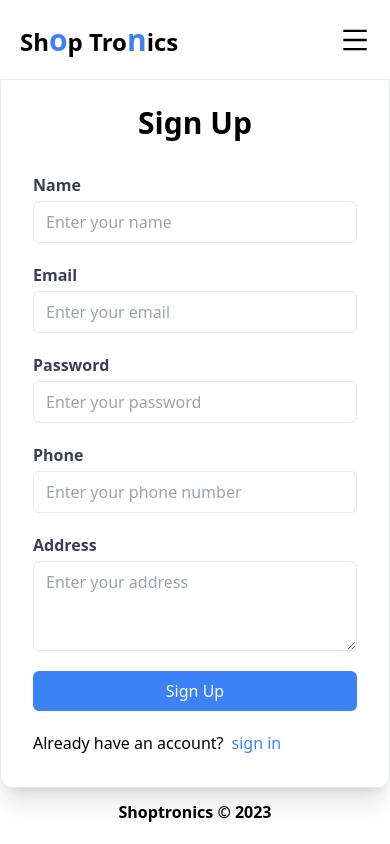
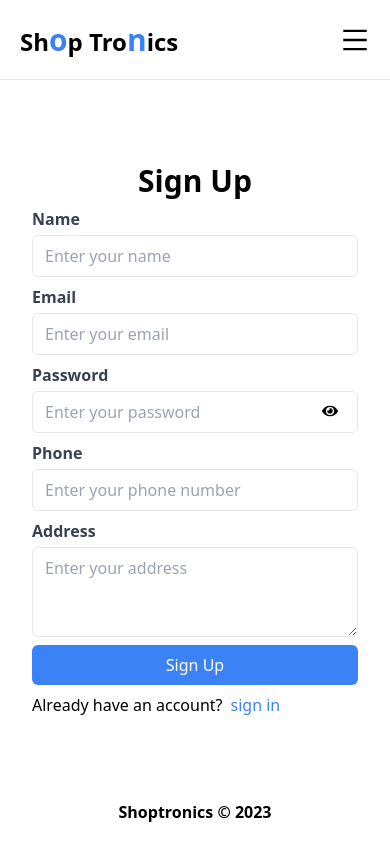
Before and after one commit to Rafiul29/shoptronics-client, a React (Create React App) app: page /sign-up in a window 390 px wide. Built offline with nearby package versions, Linux system fonts and the light colour scheme.

Commit message:
responsize sign in/up form

```diff
--- a/src/components/Card.js
+++ b/src/components/Card.js
@@ -5,8 +5,10 @@ import Rating from "./Rating";
 
 const Card = ({ product }) => {
   return (
-    <div className="product flex flex-col gap-5 bg-gray-200 rounded-md overflow-hidden  shadow-md hover:shadow-xl duration-300 ">
-      <div className="img group w-full h-64 overflow-hidden ">
+    // bg-white md:border border-1/2 md:p-8  p-3 md:rounded-xl md:shadow-xl
+    // flex flex-col gap-5 bg-blue-50 rounded-md overflow-hidden  shadow-md hover:shadow-xl duration-300
+    <div className="product flex flex-col gap-2 bg-white/90 rounded-xl shadow-xl overflow-hidden hover:shadow-2xl duration-500 ">
+      <div className="img group w-full h-48 overflow-hidden ">
         <img
           src={product.image}
           alt={product.name}
--- a/src/components/Navbar.js
+++ b/src/components/Navbar.js
@@ -50,7 +50,7 @@ const Navbar = () => {
             </Link>
 
             <Link
-              to="/"
+              to="/sign-in"
               className="bg-blue-500 text-white py-2 px-4 rounded-md hover:bg-blue-600 focus:outline-none focus:shadow-outline-blue active:bg-blue-800"
             >
               Sign In
--- a/src/pages/SignIn.js
+++ b/src/pages/SignIn.js
@@ -1,20 +1,26 @@
-import React from "react";
+import React, { useState } from "react";
 import { Link } from "react-router-dom";
+import { FaEye } from "react-icons/fa6";
 
 const SignIn = () => {
+
+  const [show,setShow]=useState(false);
+
   const handleSubmit = (e) => {
     e.preventDefault();
   };
+
+
   return (
     <section className="section-padding mt-20 h-[calc(100vh-9rem)]">
-      <div className="flex justify-center items-center h-full">
-        <div className="bg-white border border-1/2 p-8 rounded-xl shadow-xl max-w-md w-full  ">
-          <form className="flex flex-col gap-5" onSubmit={handleSubmit}>
-            <h2 className="text-3xl font-bold text-center mb-3">Sign In</h2>
+      <div className="flex justify-center items-center h-full px-5 md:px-0">
+        <div className="bg-white md:border border-1/2 md:p-8  p-3 md:rounded-xl md:shadow-xl md:max-w-md w-full ">
+          <form className="flex flex-col gap-4" onSubmit={handleSubmit}>
+            <h2 className="text-3xl font-bold text-center md:mb-2 mt-5 md:mt-0">Sign In</h2>
 
             {/* email */}
             <div className="flex flex-col gap-1">
-              <label for="email" className=" text-gray-700 text-md font-bold">
+              <label htmlFor="email" className=" text-gray-700 text-md font-bold">
                 Email
               </label>
               <input
@@ -26,20 +32,23 @@ const SignIn = () => {
               />
             </div>
             {/* password */}
-            <div className="flex flex-col gap-1">
+            <div className="flex flex-col gap-1 relative">
               <label
-                for="password"
+                htmlFor="password"
                 className=" text-gray-700 text-md font-bold"
               >
                 Password
               </label>
               <input
-                type="password"
+                type={`${show? "text":"password"}`}
                 id="password"
                 name="password"
-                className="w-full border rounded-md py-2 px-3 focus:outline-none focus:border-blue-500"
+                className="w-full border rounded-md py-2 px-3 focus:outline-none focus:border-blue-500 "
                 placeholder="Enter your password"
               />
+              <FaEye
+              onClick={()=>setShow(!show)}
+              className="absolute right-5 top-10 cursor-pointer" />
             </div>
 
             <button
--- a/src/pages/SignUp.js
+++ b/src/pages/SignUp.js
@@ -1,7 +1,9 @@
-import React from 'react'
-import { Link } from 'react-router-dom'
+import React, { useState } from "react";
+import { FaEye } from "react-icons/fa";
+import { Link } from "react-router-dom";
 
 const SignUp = () => {
+  const [show, setShow] = useState(false);
 
   const handleSubmit = (e) => {
     e.preventDefault();
@@ -9,13 +11,21 @@ const SignUp = () => {
 
   return (
     <section className="section-padding mt-20 h-[calc(100vh-9rem)]">
-    <div className="flex justify-center items-center h-full">
-      <div className="bg-white border border-1/2 p-8 rounded-xl shadow-xl max-w-md w-full ">
-        <form className="flex flex-col gap-5" onSubmit={handleSubmit}>
-          <h2 className="text-3xl font-bold text-center mb-3">Sign Up</h2>
+      <div className="flex justify-center items-center h-full px-5 md:px-0">
+        <div className="bg-white md:border border-1/2 md:p-8 p-3 md:rounded-xl md:shadow-xl md:max-w-md w-full ">
+          <form
+            onSubmit={handleSubmit}
+            className="flex flex-col md:gap-4 gap-2"
+          >
+            <h2 className="text-3xl font-bold text-center md:mb-2 mt-5 md:mt-0">
+              Sign Up
+            </h2>
             {/* name */}
             <div className="flex flex-col gap-1">
-            <label for="name" className=" text-gray-700 text-md font-bold">
+              <label
+                htmlFor="name"
+                className=" text-gray-700 text-md font-bold"
+              >
                 Name
               </label>
               <input
@@ -23,12 +33,15 @@ const SignUp = () => {
                 id="name"
                 name="name"
                 className="w-full border rounded-md py-2 px-3 focus:outline-none focus:border-blue-500"
-              placeholder='Enter your name'
+                placeholder="Enter your name"
               />
             </div>
             {/* email */}
             <div className="flex flex-col gap-1">
-            <label for="email" className=" text-gray-700 text-md font-bold">
+              <label
+                htmlFor="email"
+                className=" text-gray-700 text-md font-bold"
+              >
                 Email
               </label>
               <input
@@ -36,29 +49,36 @@ const SignUp = () => {
                 id="email"
                 name="email"
                 className="w-full border rounded-md py-2 px-3 focus:outline-none focus:border-blue-500"
-              placeholder='Enter your email'
+                placeholder="Enter your email"
               />
             </div>
             {/* password */}
-          <div className="flex flex-col gap-1">
+            <div className="flex flex-col gap-1 relative">
               <label
-              for="password"
+                htmlFor="password"
                 className=" text-gray-700 text-md font-bold"
               >
                 Password
               </label>
               <input
-              type="password"
+                type={`${show ? "text" : "password"}`}
                 id="password"
                 name="password"
-              className="w-full border rounded-md py-2 px-3 focus:outline-none focus:border-blue-500"
-              placeholder='Enter your password'
+                className="w-full border rounded-md py-2 px-3 focus:outline-none focus:border-blue-500 "
+                placeholder="Enter your password"
               />
+              <FaEye
+                onClick={() => setShow(!show)}
+                className="absolute right-5 top-10 cursor-pointer"
+              />
+            </div>
 
-          </div>
             {/* phone */}
             <div className="flex flex-col gap-1">
-            <label for="phone" className=" text-gray-700 text-md font-bold">
+              <label
+                htmlFor="phone"
+                className=" text-gray-700 text-md font-bold"
+              >
                 Phone
               </label>
               <input
@@ -66,13 +86,13 @@ const SignUp = () => {
                 id="phone"
                 name="phone"
                 className="w-full border rounded-md py-2 px-3 focus:outline-none focus:border-blue-500"
-              placeholder='Enter your phone number'
+                placeholder="Enter your phone number"
               />
             </div>
             {/* address */}
             <div className="flex flex-col gap-1">
               <label
-              for="address"
+                htmlFor="address"
                 className="text-gray-700 text-md font-bold"
               >
                 Address
@@ -81,8 +101,8 @@ const SignUp = () => {
                 id="address"
                 name="address"
                 rows="3"
-              class="w-full border rounded-md py-2 px-3 focus:outline-none focus:border-blue-500"
-              placeholder='Enter your address'
+                className="w-full border rounded-md py-2 px-3 focus:outline-none focus:border-blue-500"
+                placeholder="Enter your address"
               ></textarea>
             </div>
 
@@ -92,7 +112,7 @@ const SignUp = () => {
             >
               Sign Up
             </button>
-          <p className='flex gap-2'>
+            <p className="flex gap-2">
               Already have an account?{" "}
               <Link
                 to="/sign-in"
@@ -105,7 +125,7 @@ const SignUp = () => {
         </div>
       </div>
     </section>
-  )
-}
+  );
+};
 
-export default SignUp
+export default SignUp;
```
Lines whose indentation alone changed are shown as unchanged.
